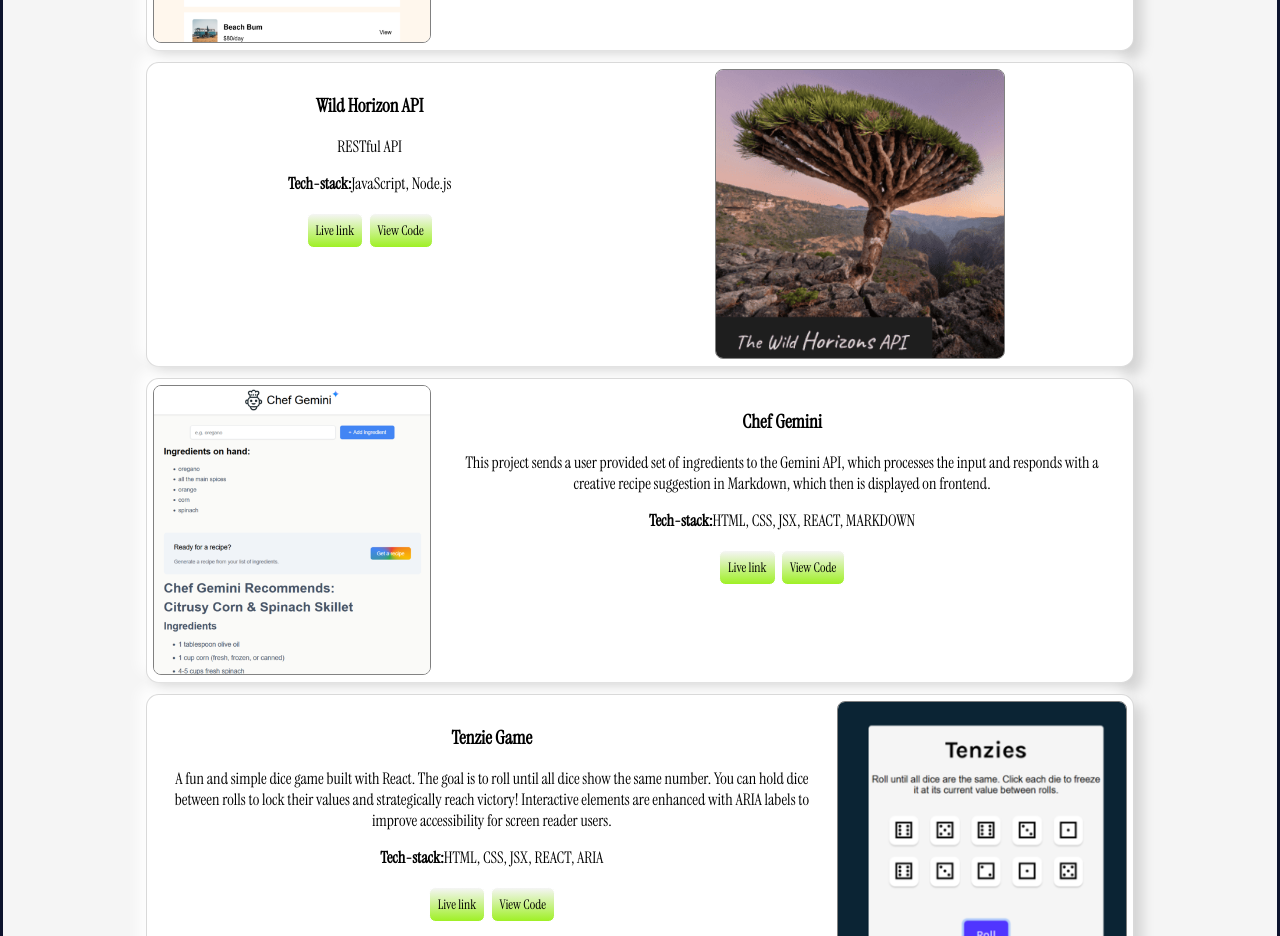
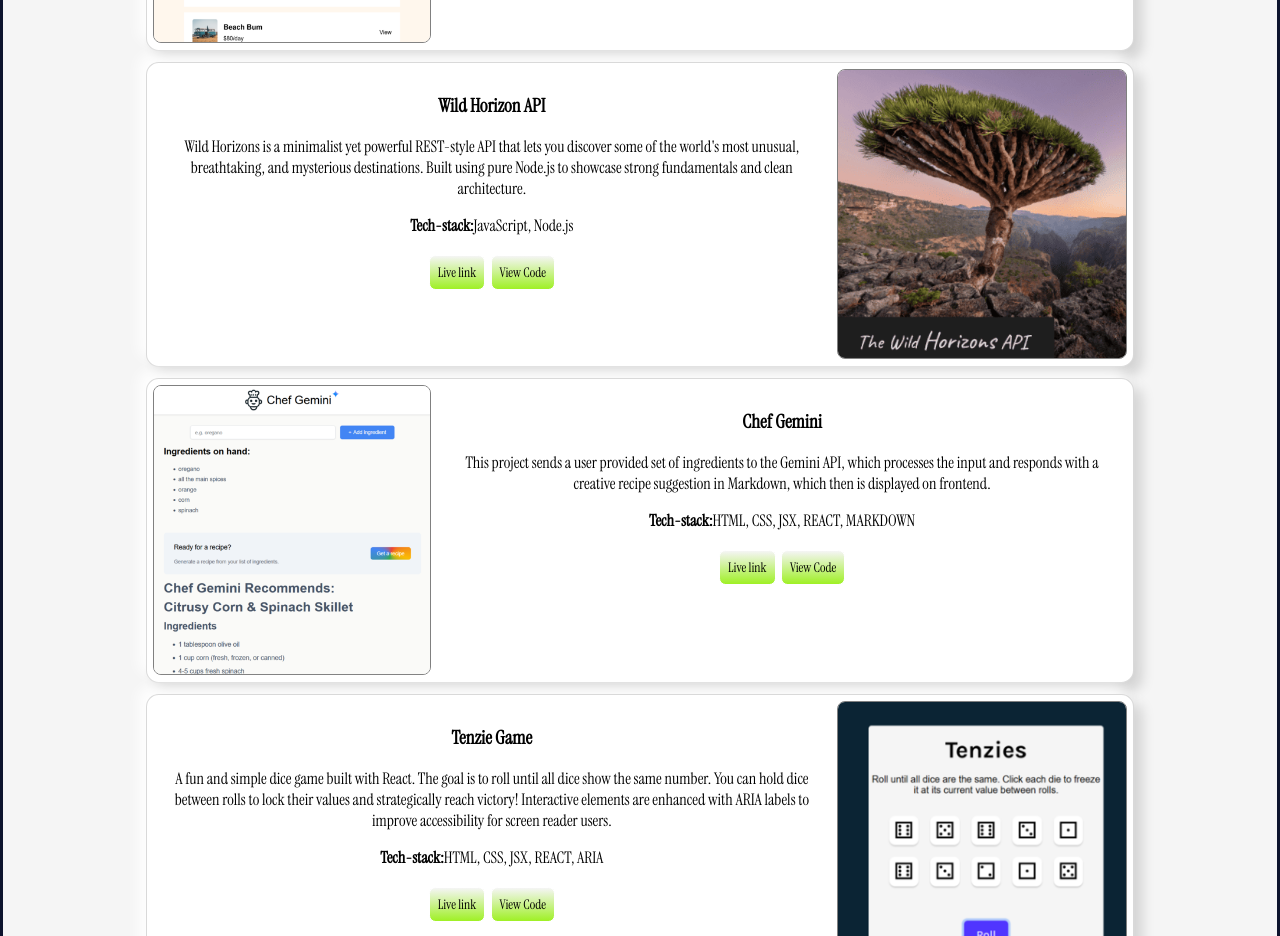
Before and after one commit to DeepakSingh9999/Portfolio, a React (Vite) app: page / in a window 1280 px wide. Shown: the part 1920-2856 px from the top of the page. Built offline with nearby package versions, Linux system fonts and the light colour scheme.

Commit message:
Update projects.jsx

```diff
--- a/src/assets/components/projects.jsx
+++ b/src/assets/components/projects.jsx
@@ -21,7 +21,7 @@ export default function Projects(){
         {id: 2,
             title: 'Wild Horizon API',
             image: `${projectLink2}`,
-            description: `RESTful API`,
+            description: `Wild Horizons is a minimalist yet powerful REST-style API that lets you discover some of the world's most unusual, breathtaking, and mysterious destinations. Built using pure Node.js to showcase strong fundamentals and clean architecture.`,
             techStack: 'JavaScript, Node.js',
             liveLink: '',
             viewCode: ''
```
